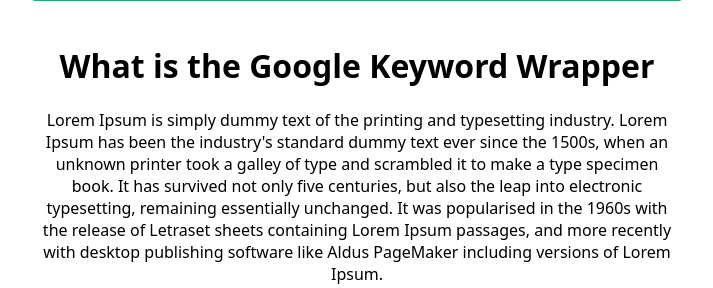
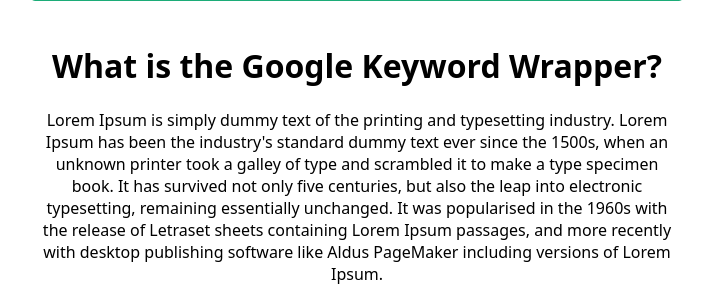
Before and after one commit to kousik98/Google-Keyword-Wrapper, a Flask app: page / in a window 1280 px wide. Shown: the part 421-709 px from the top of the page, without its empty margins (283-996 px from the left). Run offline with Flask 3, Linux system fonts and the light colour scheme.

Commit message:
Update index.html

```diff
--- a/templates/index.html
+++ b/templates/index.html
@@ -34,7 +34,7 @@
         </div>
     </div>
 <br><br><br><br><br> -->
-<h1 style="text-align: center;">What is the Google Keyword Wrapper</h1>
+<h1 style="text-align: center;">What is the Google Keyword Wrapper?</h1>
 <p style="text-align: center; width: 50%;margin-left: 25%;">Lorem Ipsum is simply dummy text of the printing and typesetting industry. Lorem Ipsum has been the industry's standard dummy text ever since the 1500s, when an unknown printer took a galley of type and scrambled it to make a type specimen book. It has survived not only five centuries, but also the leap into electronic typesetting, remaining essentially unchanged. It was popularised in the 1960s with the release of Letraset sheets containing Lorem Ipsum passages, and more recently with desktop publishing software like Aldus PageMaker including versions of Lorem Ipsum.</p><br>
 <h1 style="text-align: center;">What is the Google Keyword Wrapper</h1>
 <p style="text-align: center; width: 50%;margin-left: 25%;">Lorem Ipsum is simply dummy text of the printing and typesetting industry. Lorem Ipsum has been the industry's standard dummy text ever since the 1500s, when an unknown printer took a galley of type and scrambled it to make a type specimen book. It has survived not only five centuries, but also the leap into electronic typesetting, remaining essentially unchanged. It was popularised in the 1960s with the release of Letraset sheets containing Lorem Ipsum passages, and more recently with desktop publishing software like Aldus PageMaker including versions of Lorem Ipsum.</p><br>
```
